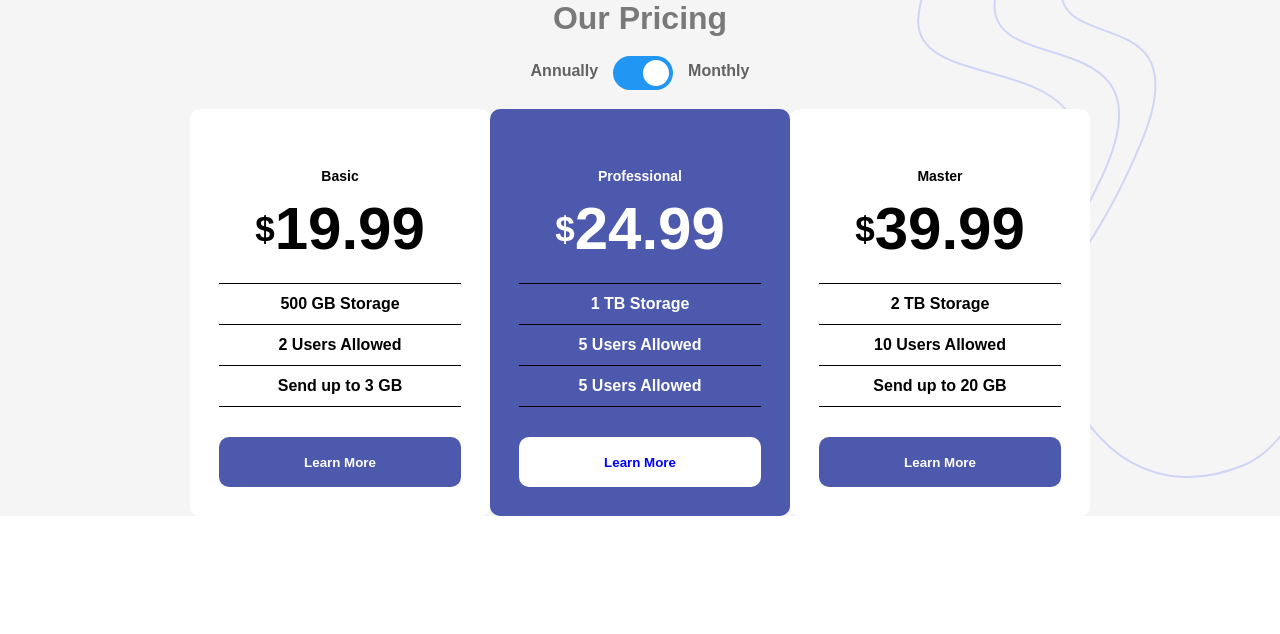
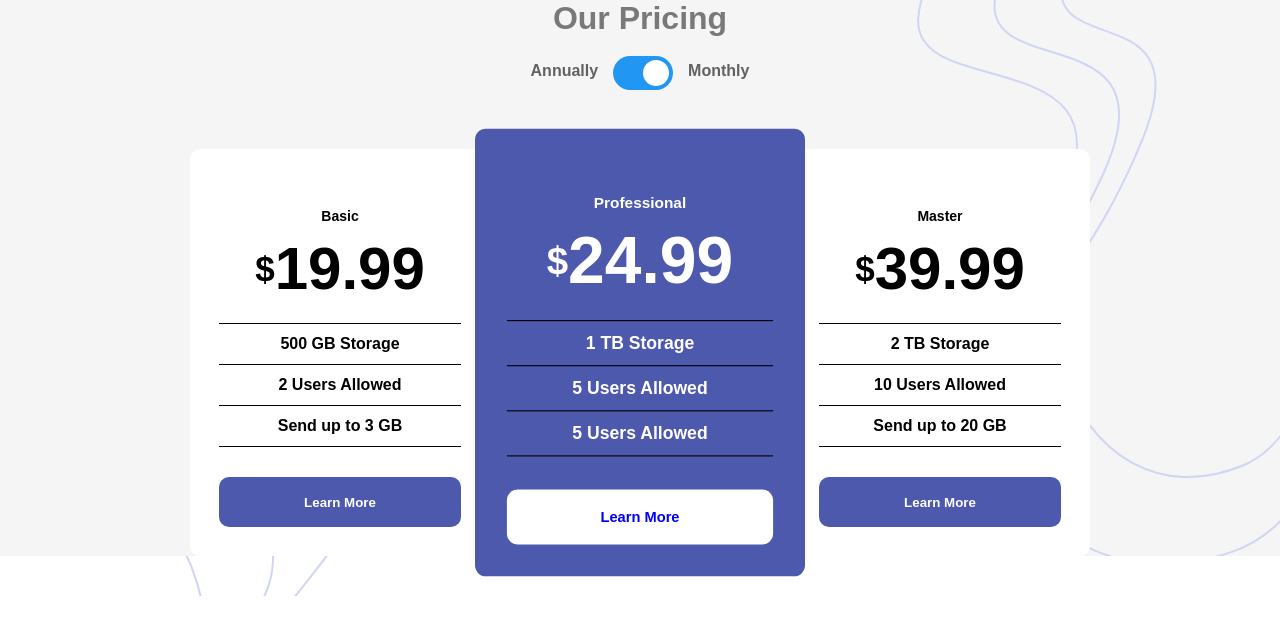
Before and after one commit to DarkXerXerS/dollarcard, a plain HTML site: page pricing-component-with-toggle-master/index.html in a window 1280 px wide. Drawn offline with Linux system fonts and the light colour scheme.

Commit message:
change the transform

```diff
--- a/pricing-component-with-toggle-master/style2.css
+++ b/pricing-component-with-toggle-master/style2.css
@@ -190,7 +190,16 @@ body {
     flex-direction: row;
     justify-content: center;
     gap: 0;
+    margin: 40px;
 
+  }
+
+  .section {
+    margin: 42px;
+  }
+
+  .middle {
+    transform: scale(1.1);
   }
 
 
```
